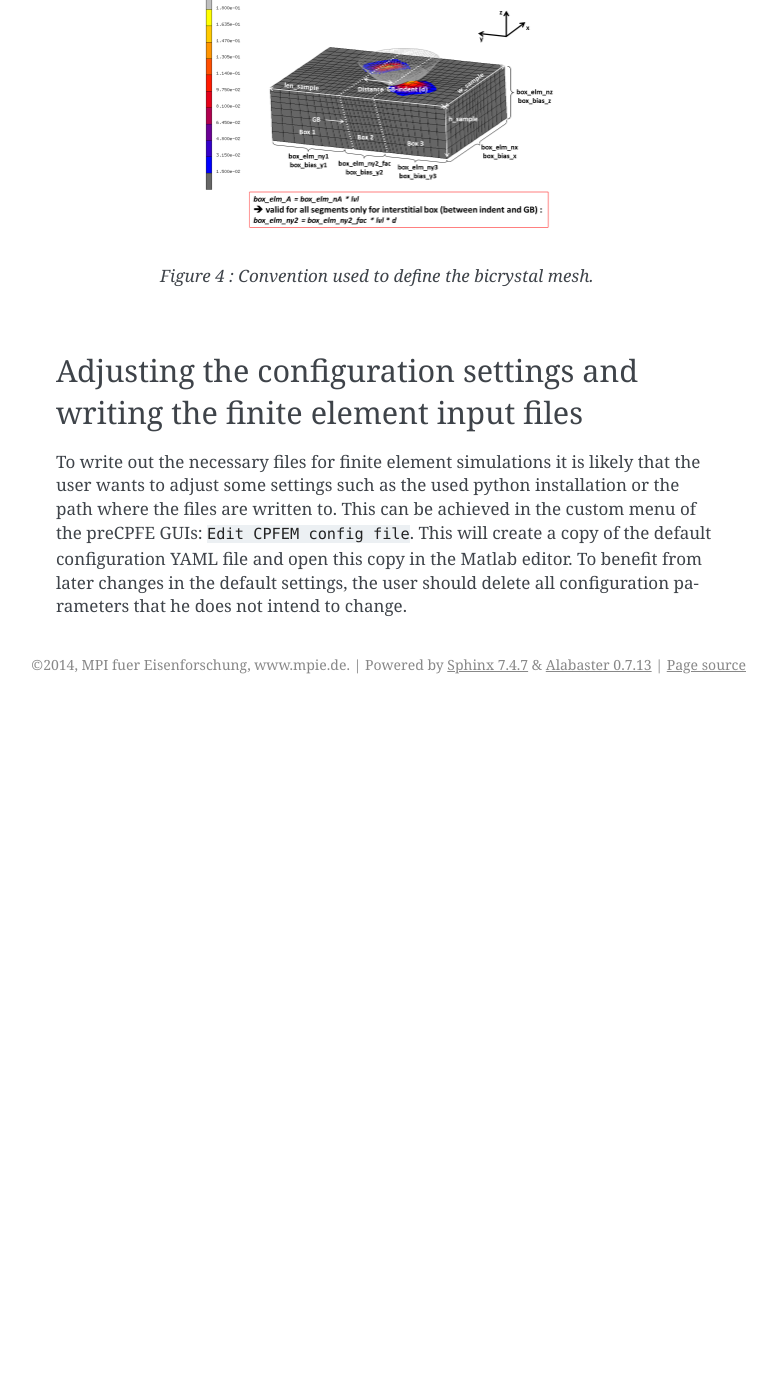
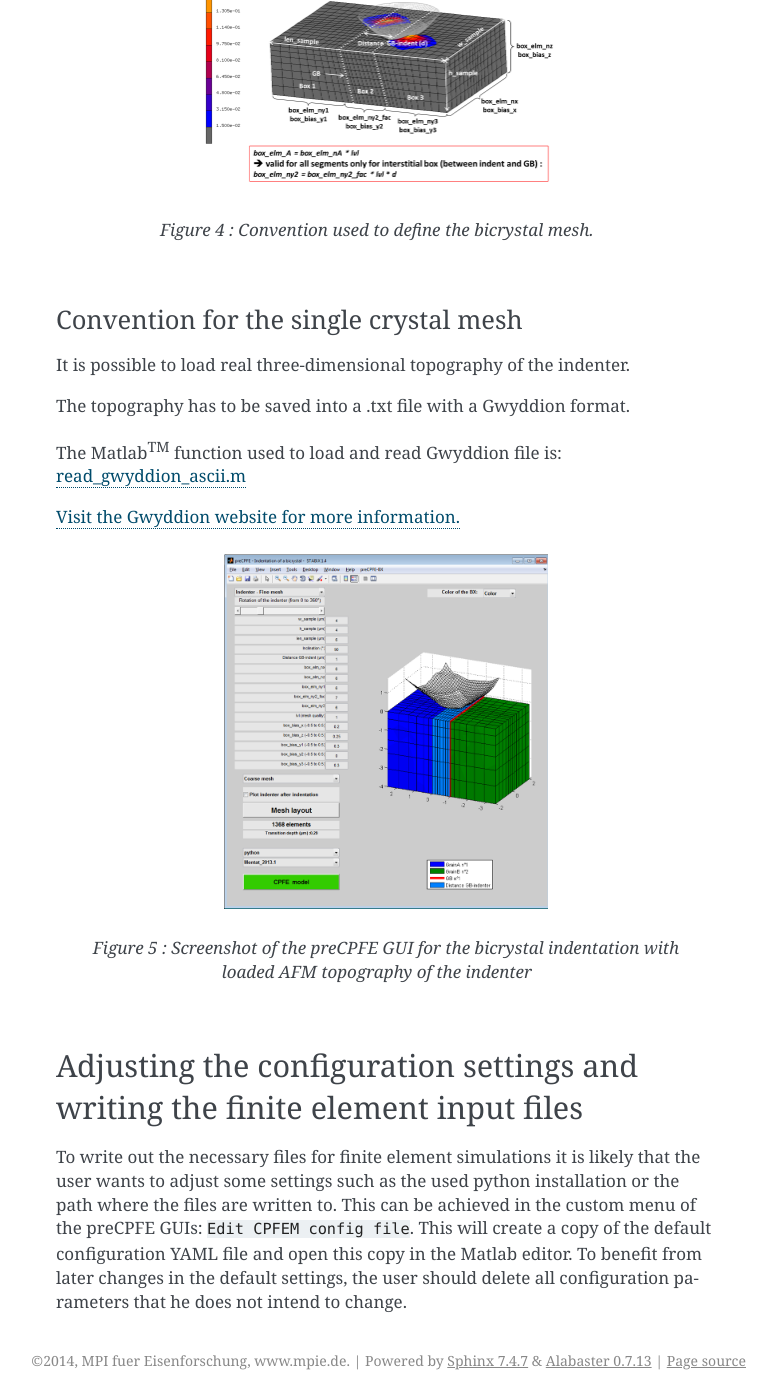
Before and after one commit to stabix/stabix, a Sphinx documentation site: the page built from doc/preCPFE_gui.rst, in a window 1280 px wide and 1400 px high, scrolled down 2259 px. Shown: the whole window, without its empty margins (364-1140 px from the left). Built offline with Sphinx 7.4.7, drawn with Linux system fonts in a browser that asks for light colours; before the commit the page ends 2963 px from its top, so only the background shows below that; some of the changed text lies outside the part shown.

Commit message:
updated documentation for indenter topography

```diff
--- a/doc/preCPFE_gui.rst
+++ b/doc/preCPFE_gui.rst
@@ -58,6 +58,23 @@ Convention for the bicrystal mesh
 
    *Figure 4 : Convention used to define the bicrystal mesh.*
 
+Convention for the single crystal mesh
+**************************************
+
+It is possible to load real three-dimensional topography of the indenter.
+
+The topography has to be saved into a .txt file with a Gwyddion format.
+
+The |matlab| function used to load and read Gwyddion file is: `read_gwyddion_ascii.m <https://github.com/czambaldi/stabix/blob/master/gwyddion/read_gwyddion_ascii.m>`_
+
+`Visit the Gwyddion website for more information. <http://gwyddion.net/>`_
+
+..    include:: <isonum.txt>
+.. figure:: ./_pictures/GUIs/BX_preproc_GUI_AFM_topo_indenter.png
+   :scale: 40 %
+   :align: center
+
+   *Figure 5 : Screenshot of the preCPFE GUI for the bicrystal indentation with loaded AFM topography of the indenter*
 
 Adjusting the configuration settings and writing the finite element input files
 ---------------------------------------------------------------------------------
```
Also changed, not shown: doc/_pictures/GUIs/BX_preproc_GUI_AFM_topo_indenter.png (added), doc/_pictures/GUIs/SX_preproc_GUI.png.
